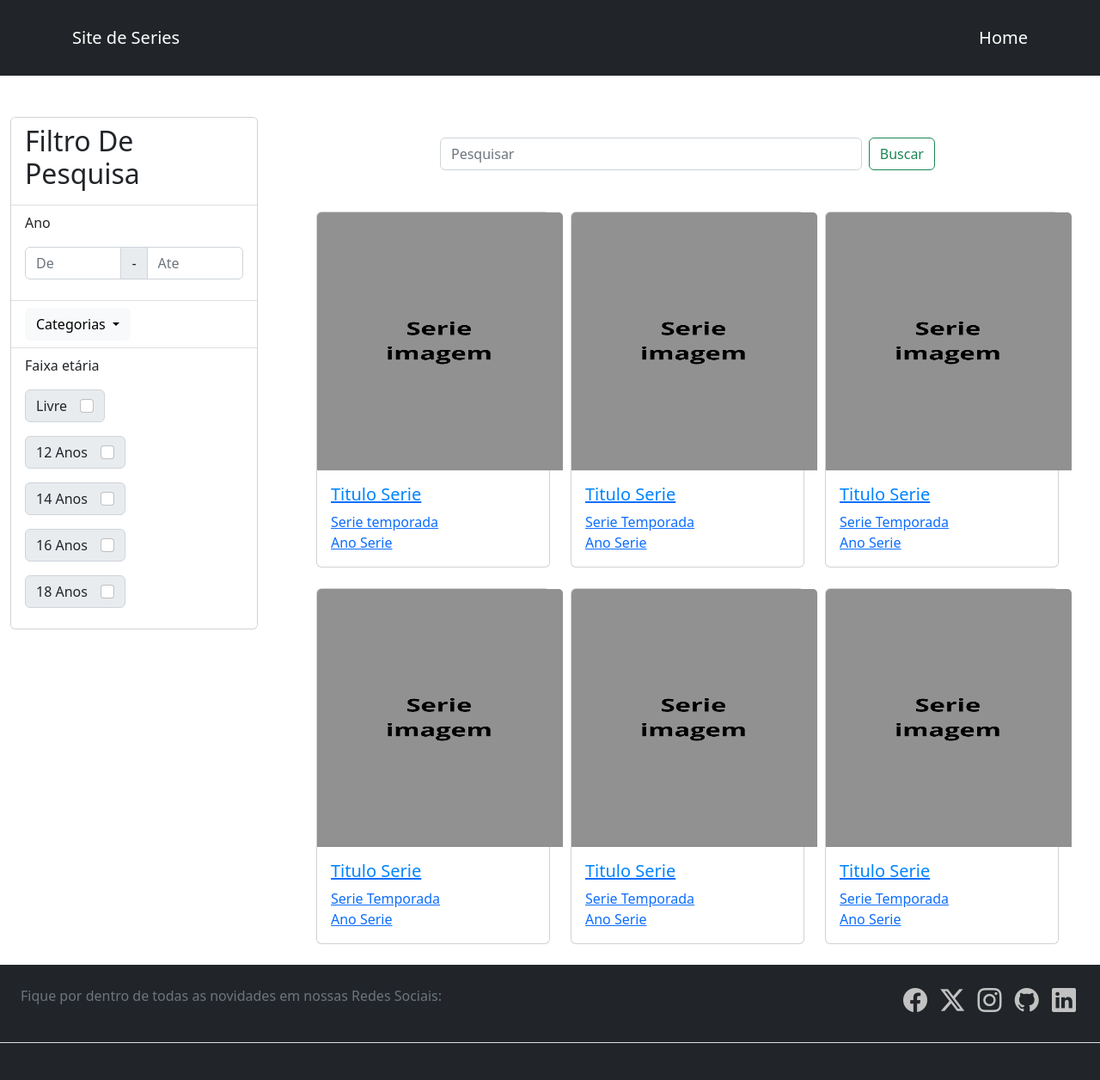
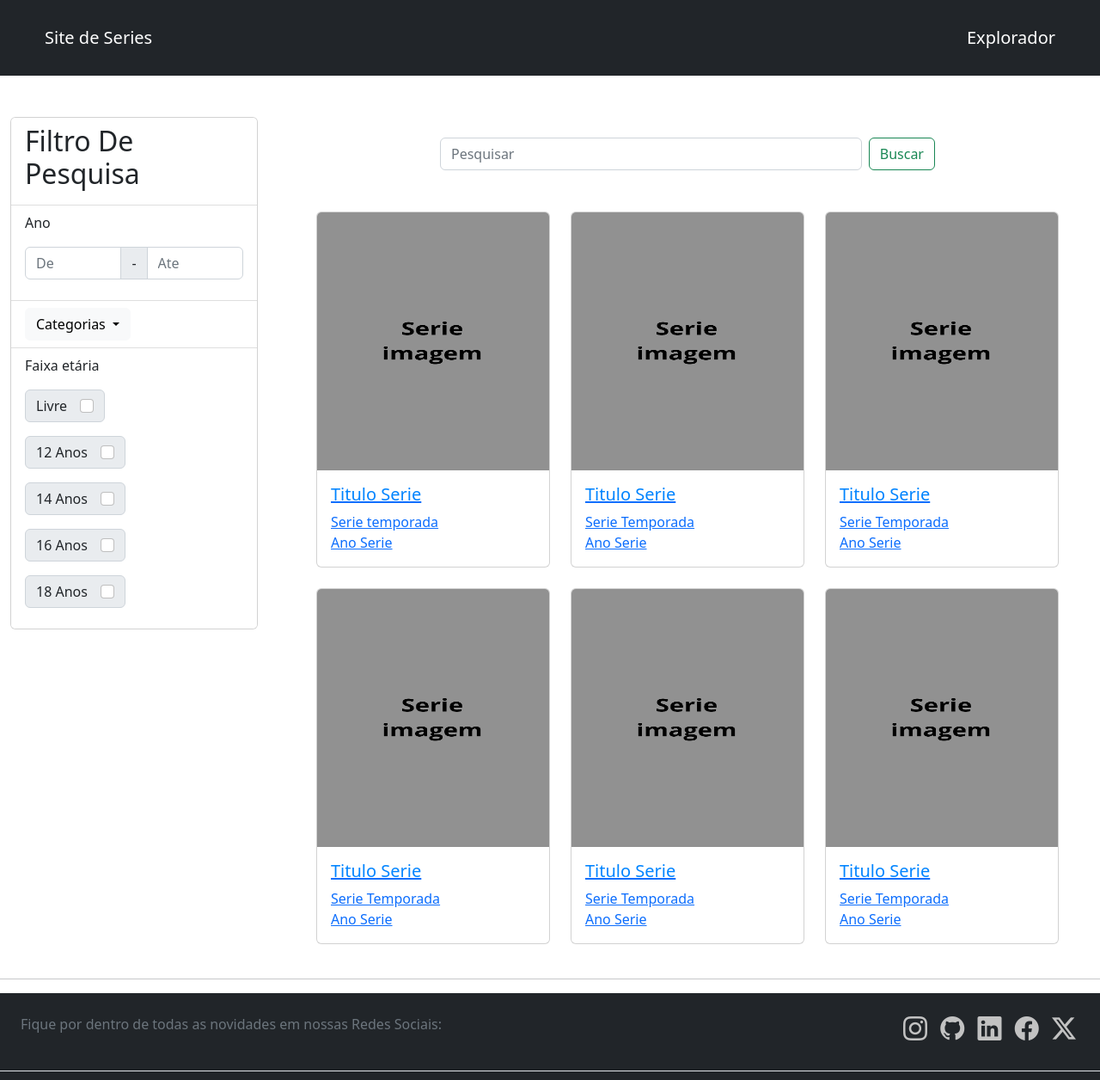
Before and after one commit to maneloliv/Site-Series, a plain HTML site: page explorador.html in a window 1280 px wide. Shown: the top 1256 px of the page at 86% size. Drawn offline with nearby package versions, Linux system fonts and the light colour scheme.

Commit message:
Mudanças Links

```diff
--- a/assets/css/style.css
+++ b/assets/css/style.css
@@ -54,11 +54,11 @@ ul li a{
     height: 300px;
 }
 #img_card_detalhe{
-    width: 232px;
+    width: 100%;
     height: 300px;
 }
 #imgcard_exemplo{
-    width: 286px;
+    width: 100%;
     height: 300px;
 }
 
--- a/explorador.html
+++ b/explorador.html
@@ -12,8 +12,8 @@
 <body>
     <nav class="navbar navbar-expand-lg navbar-dark bg-dark p-4 sticky-top">
         <div class="container-fluid">
-            <a class="navbar-brand mx-5" href="index.html">Site de Series</a>
-            <a class="navbar-brand mx-5 ms-auto" href="index.html">Home</a>
+            <a class="navbar-brand mx-3" href="index.html">Site de Series</a>
+            <a class="navbar-brand mx-3 ms-auto" href="explorador.html">Explorador</a>
         </div>
     </nav>
     <div class="container-fluid mt-5">
@@ -145,38 +145,27 @@
             </div>
         </div>
     </div>
+    <hr>
+    <!-- Footer -->
     <footer class="text-center text-lg-start bg-body-tertiary text-muted bg-dark">
-        <!-- Section: Social media -->
         <section class="d-flex justify-content-center justify-content-lg-between p-4 border-bottom">
-        <!-- Left -->
         <div class="me-5 d-none d-lg-block">
             <span>Fique por dentro de todas as novidades em nossas Redes Sociais: </span>
         </div>
-        <!-- Left -->
-
-        <!-- Right -->
         <div class="RedesFooter">
             <h3>
-            <a class="p-1" href="#"><i class="bi bi-facebook"></i></a>
-            <a class="p-1" href="#"><i class="bi bi-twitter-x"></i></a>
-            <a class="p-1" href="#"><i class="bi bi-instagram"></i></a>
-            <a class="p-1" href="#"><i class="bi bi-github"></i></a>
-            <a class="p-1" href="#"><i class="bi bi-linkedin"></i></a>
-
+                <a class="p-1" href="https://www.instagram.com/maneloliv_/"><i class="bi bi-instagram"></i></a>
+                <a class="p-1" href="https://github.com/maneloliv"><i class="bi bi-github"></i></a>
+                <a class="p-1" href="https://www.linkedin.com/in/emanuel-de-oliveira-93b955267/"><i class="bi bi-linkedin"></i></a>
+                <a class="p-1" href="https://www.youtube.com/@legitz7"><i class="bi bi-facebook"></i></a>
+                <a class="p-1" href="https://www.youtube.com/@legitz7"><i class="bi bi-twitter-x"></i></a>
             </h3>
         </div>
-        <!-- Right -->
         </section>
-        <!-- Section: Social media -->
-
-        <!-- Section: Links  -->
         <section>
             <div class="container text-center text-md-start mt-5">
-                <!-- Grid row -->
                 <div class="row mt-3">
-                    <!-- Grid column -->
                     <div class="col-xl-3 mx-auto mb-4">
-                        <!-- Content -->
                         <h6 class="text-uppercase fw-bold mb-4 text-start">
                         <i class="fas fa-gem me-3 "></i>Site de Series
                         </h6>
@@ -184,40 +173,27 @@
                         Lorem ipsum, dolor sit amet consectetur adipisicing elit. Laudantium et ut sapiente aliquam illo cum doloremque ad non, temporibus ipsa aspernatur maxime amet dolor ipsam voluptatem vel, modi fugit nobis!
                         </p>
                     </div>
-                    <!-- Grid column -->
-
-                    <!-- Grid column -->
                     <div class="col-xl-6 mx-auto mb-4 text-center">
-                        <!-- Links -->
                         <h6 class="text-uppercase fw-bold mb-4">Localizar</h6>
                         <p><a href="index.html" class="text-reset">Home</a></p>
                         <p><a href="explorador.html" class="text-reset">Explorar</a></p>
                         <p><a href="#!" class="text-reset">Vindo ai...</a></p>
                         <p><a href="#!" class="text-reset">Vindo ai...</a></p>
                     </div>
-                    <!-- Grid column -->
                     <div class="col-xl-3 text-start">
-                        <!-- Links -->
                         <h6 class="text-uppercase fw-bold mb-4">Contatos</h6>
                         <p><i class="bi bi-house"></i> Feito diretamanente de Casa</p>
                         <p><i class="bi bi-envelope"></i> emanuelteiliveira@gmail.com</p>
                         <p><i class="bi bi-x-diamond"></i> Me manda um Pix ai:</p>
                         <p><i class="bi bi-wallet2"></i> (31) 98964-3217</p>
                     </div>
-                <!-- Grid column -->
                 </div>
-                <!-- Grid row -->
             </div>
         </section>
-        <!-- Section: Links  -->
-
-        <!-- Copyright -->
         <div class="text-center p-4" style="background-color: rgba(0, 0, 0, 0.05);">
             © 2024 Copyright: Emanuel (Copia Não Comédia XD)
             <a class="text-reset fw-bold" href="https://mdbootstrap.com/">Bootstrap.com</a>
         </div>
-        <!-- Copyright -->
     </footer>
-    <!-- Footer -->
 </body>
 </html>
```
Also changed, not shown: index.html (+12 -37 lines), serie.html (+11 -35 lines).
